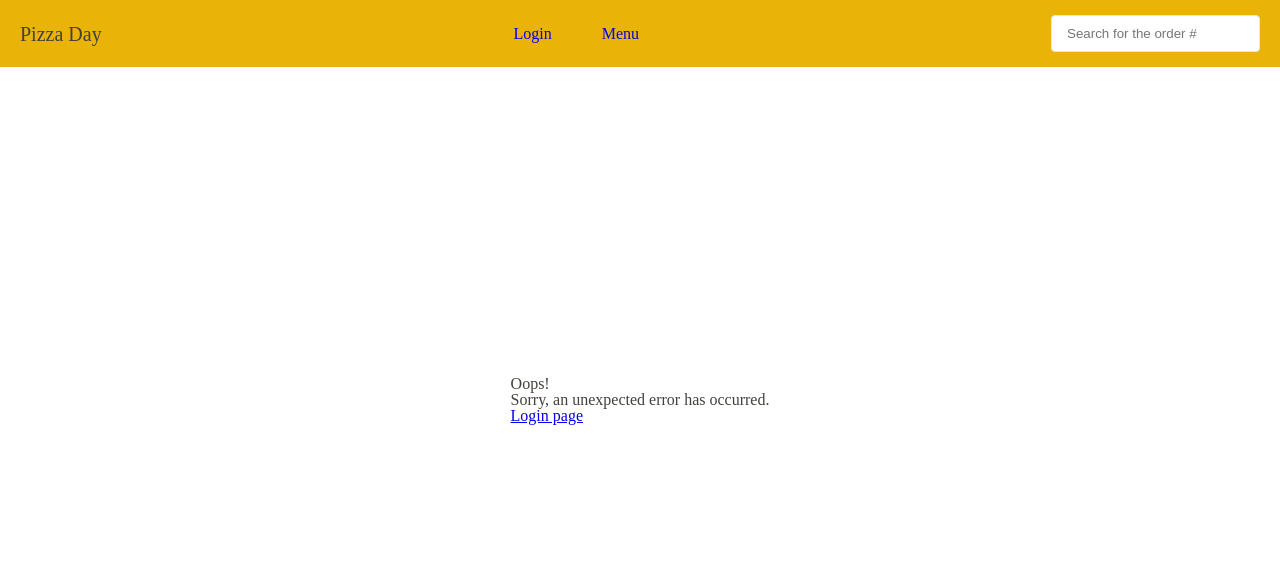
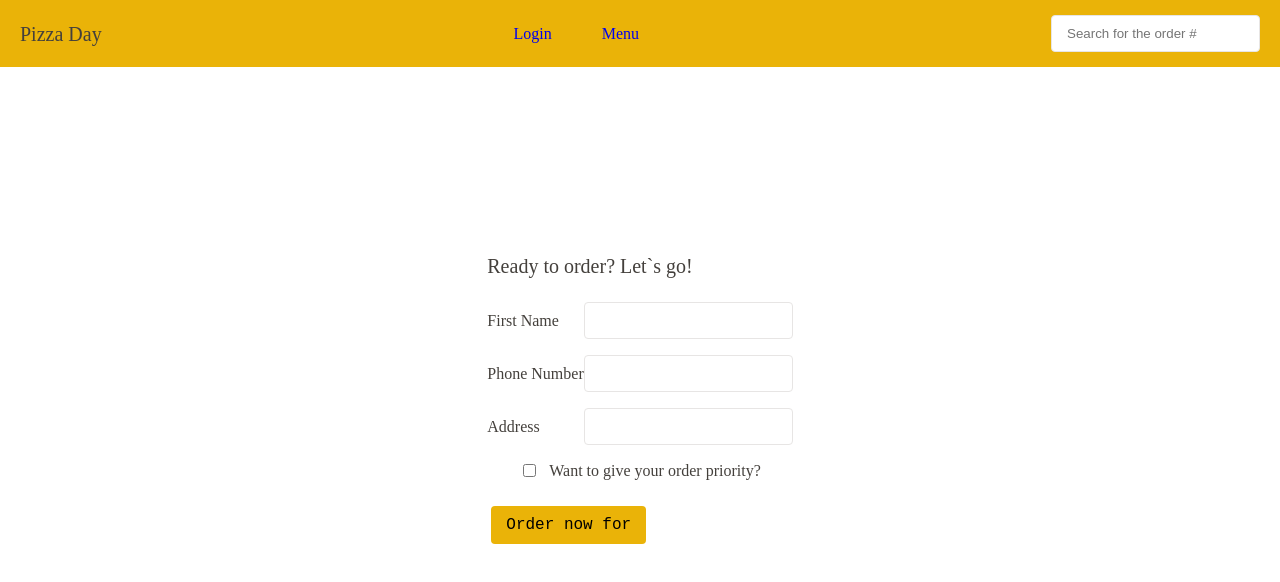
Before and after one commit to labattaria/pizza-day, a React (Vite) app: page /order/new in a window 1280 px wide. Shown: the top 582 px of the page. Built offline with nearby package versions, Linux system fonts and the light colour scheme.

Commit message:
added order page and route

```diff
--- a/src/App.jsx
+++ b/src/App.jsx
@@ -3,6 +3,7 @@ import { Routes, Route } from 'react-router-dom';
 import Header from './components/Header/Header';
 import Login from './pages/Login';
 import Menu from './pages/Menu';
+import Order from './pages/Order';
 import PageNotFound from './pages/PageNotFound';
 
 function App() {
@@ -14,6 +15,7 @@ function App() {
       <Routes>
         <Route path='/' element={<Login />} />
         <Route path='/menu' element={<Menu />} />
+        <Route path='/order/new' element={<Order />} />
 
         <Route path='*' element={<PageNotFound />} />
       </Routes>
--- /dev/null
+++ b/src/pages/Order.jsx
@@ -0,0 +1,69 @@
+import Input from '../components/Input/Input';
+import Button from '../components/Button/Button';
+import { useForm, Controller } from 'react-hook-form';
+import * as Yup from 'yup';
+import { yupResolver } from '@hookform/resolvers/yup';
+
+const phoneRegExp = /^[+\d]?(?:[\d-.\s()]*)$/;
+// const phoneRegExp = /^((\\+[1-9]{1,4}[ \\-]*)|(\\([0-9]{2,3}\\)[ \\-]*)|([0-9]{2,4})[ \\-]*)*?[0-9]{3,4}?[ \\-]*[0-9]{3,4}?$/;
+
+const orderFormSchema = Yup.object().shape({
+    username: Yup.string().required("First Name field is required").min(3, "First Name must be at least 3 characters long").max(20, "First Name must be less than 20 characters long"),
+    phone: Yup.string().required("Phone number field is required").matches(phoneRegExp, "Phone number is not valid").min(10, "Too short phone number").max(13, "Too long phone number"),
+    address: Yup.string().required("Address field is required").min(8, "Your delivery address must be at least 8 characters long").max(80, "Your delivery address must be less than 80 characters long")
+});
+
+const Order = () => {
+    const { control, handleSubmit, formState: { errors, isValid } } = useForm({
+        mode: 'onBlur',
+        defaultValues: {
+            username: '',
+            phone: '',
+            address: ''
+        },
+        resolver: yupResolver(orderFormSchema)
+    });
+
+    const onSubmit = (data) => {
+        console.log(data);
+    };
+
+    console.log(errors)
+
+    return (
+        <form className='form' onSubmit={handleSubmit(onSubmit)}>
+
+            <h1 className="form-title">Ready to order? Let`s go!</h1>
+
+            <label className="form-field">
+                First Name
+                <Controller control={control} name="username" render={({ field }) => <Input {...field} type="username" className="form-field__input" />} />
+            </label>
+
+            {errors.username && <p className="error-notification">{errors.username.message}</p>}
+
+            <label className="form-field">
+                Phone Number
+                <Controller control={control} name="phone" render={({ field }) => <Input {...field} type="phone" className="form-field__input" />} />
+            </label>
+
+            {errors.phone && <p className="error-notification">{errors.phone.message}</p>}
+
+            <label className="form-field">
+                Address
+                <Controller control={control} name="address" render={({ field }) => <Input {...field} type="address" className="form-field__input" />} />
+            </label>
+
+            {errors.address && <p className="error-notification">{errors.address.message}</p>}
+
+            <label className="form-accepting">
+                <Input type="checkbox" name="priority" className="form-accepting__checkbox" />
+                <span className="form-accepting__description">Want to give your order priority?</span>
+            </label>
+
+            <Button type="submit" label="Order now for" className="form-submit" disabled={!isValid} />
+        </form>
+    );
+};
+
+export default Order;
```
